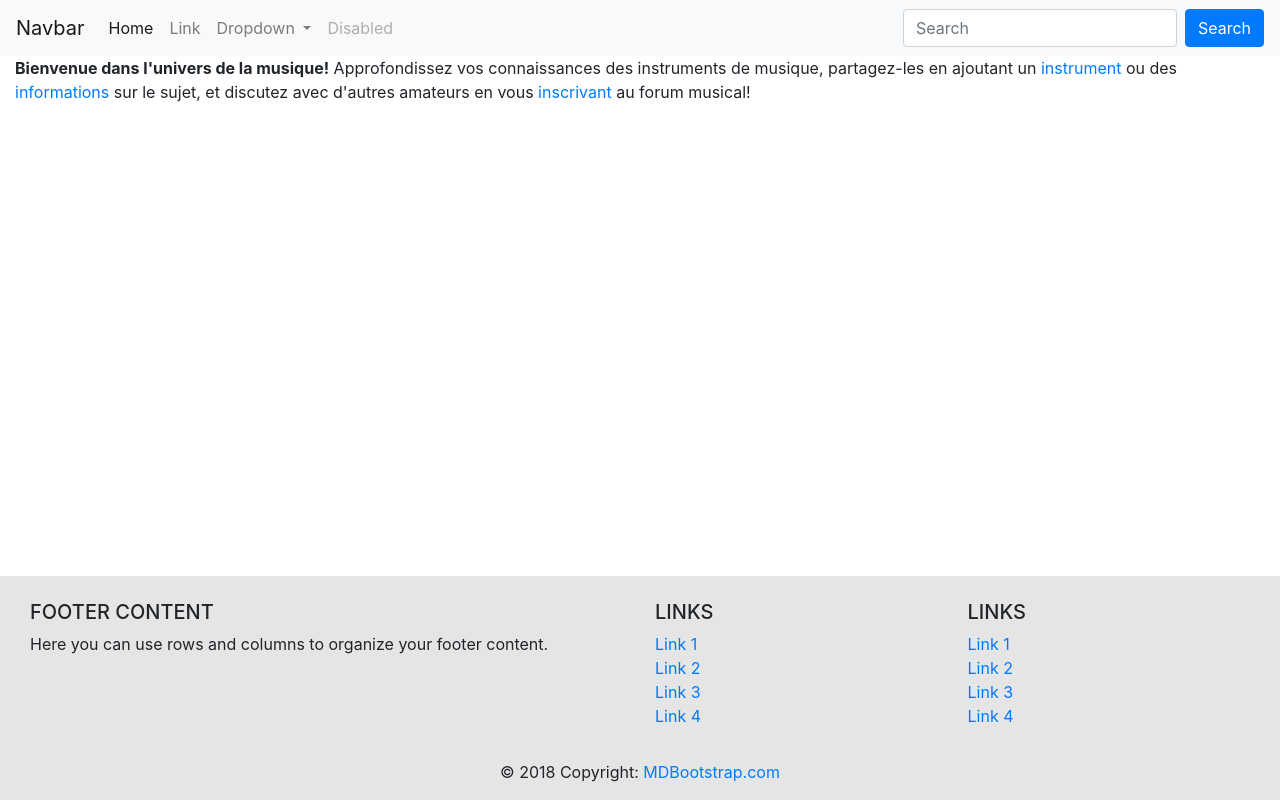
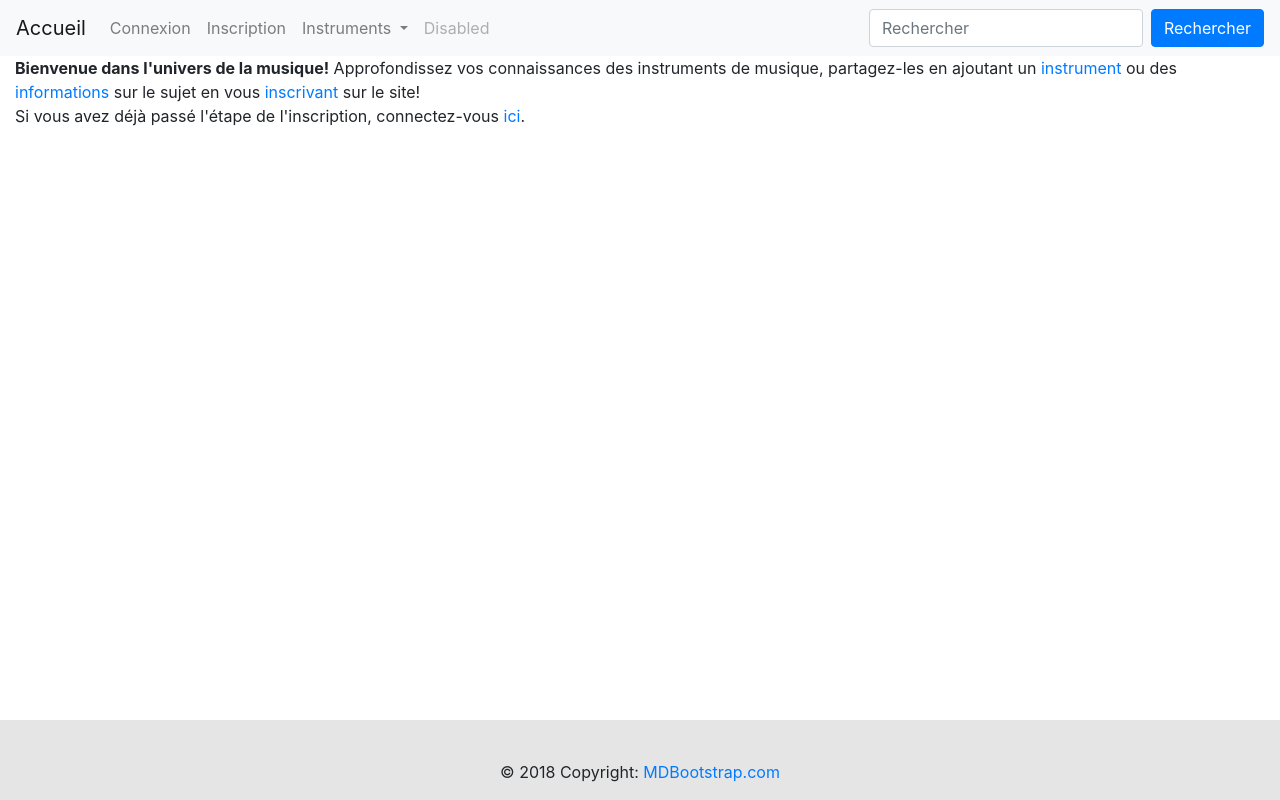
Before and after one commit to ramiandrasoaf/projetnfa021, a PHP site: page / in a window 1280 px wide. Run offline with PHP 8.4, Linux system fonts and the light colour scheme.

Commit message:
suppression libellé

```diff
--- a/ajout_instr.php
+++ b/ajout_instr.php
@@ -26,7 +26,11 @@
         <div class="mb-2">
             Type :
             <span class="error" id="instr_type_error"></span>
-            <div id="instr_type_content"></div>
+            <br id="instr_type_content">
+                <input type="radio" id="1" name="choice">Instrument à cordes </br>
+                <input type="radio" id="2" name="choice">Instrument à vent</br>
+                <input type="radio" id="3" name="choice">Instrument à percussion</br>
+            </div>
         </div>
 
         <div class="form-group">
--- a/charger_instrument_type_action.php
+++ b/charger_instrument_type_action.php
@@ -7,7 +7,8 @@ include_once 'inc/db_connection_inc.php';
 //Déclaration des variables globales
 $instrumentTypes = [];
 
-$query = "SELECT id_instr_type, code, libelle FROM `types_instrument` WHERE 1";
+// Preparation de la requête
+$query = "SELECT id_instr_type, code, libelle FROM `types_instrument` WHERE password=password_hash()";
 
 $result = mysqli_query($con, $query) or die(mysqli_error($con));
 
--- a/inc/footer_inc.php
+++ b/inc/footer_inc.php
@@ -1,77 +1,5 @@
 <!-- Footer -->
 <footer class="container-fluid page-footer font-small blue pt-4 abs-bottom">
-
-    <!-- Footer Links -->
-    <div class="container-fluid text-center text-md-left">
-
-        <!-- Grid row -->
-        <div class="row">
-
-            <!-- Grid column -->
-            <div class="col-md-6 mt-md-0 mt-3">
-
-                <!-- Content -->
-                <h5 class="text-uppercase">Footer Content</h5>
-                <p>Here you can use rows and columns to organize your footer content.</p>
-
-            </div>
-            <!-- Grid column -->
-
-            <hr class="clearfix w-100 d-md-none pb-3">
-
-            <!-- Grid column -->
-            <div class="col-md-3 mb-md-0 mb-3">
-
-                <!-- Links -->
-                <h5 class="text-uppercase">Links</h5>
-
-                <ul class="list-unstyled">
-                    <li>
-                        <a href="#!">Link 1</a>
-                    </li>
-                    <li>
-                        <a href="#!">Link 2</a>
-                    </li>
-                    <li>
-                        <a href="#!">Link 3</a>
-                    </li>
-                    <li>
-                        <a href="#!">Link 4</a>
-                    </li>
-                </ul>
-
-            </div>
-            <!-- Grid column -->
-
-            <!-- Grid column -->
-            <div class="col-md-3 mb-md-0 mb-3">
-
-                <!-- Links -->
-                <h5 class="text-uppercase">Links</h5>
-
-                <ul class="list-unstyled">
-                    <li>
-                        <a href="#!">Link 1</a>
-                    </li>
-                    <li>
-                        <a href="#!">Link 2</a>
-                    </li>
-                    <li>
-                        <a href="#!">Link 3</a>
-                    </li>
-                    <li>
-                        <a href="#!">Link 4</a>
-                    </li>
-                </ul>
-
-            </div>
-            <!-- Grid column -->
-
-        </div>
-        <!-- Grid row -->
-
-    </div>
-    <!-- Footer Links -->
 
     <!-- Copyright -->
     <div class="footer-copyright text-center py-3">© 2018 Copyright:
--- a/inc/header_inc.php
+++ b/inc/header_inc.php
@@ -1,5 +1,5 @@
 <nav class="navbar navbar-expand-lg navbar-light bg-light">
-    <a class="navbar-brand" href="#">Navbar</a>
+    <a class="navbar-brand" href="index.php">Accueil</a>
     <button class="navbar-toggler" type="button" data-toggle="collapse" data-target="#navbarSupportedContent"
             aria-controls="navbarSupportedContent" aria-expanded="false" aria-label="Toggle navigation">
         <span class="navbar-toggler-icon"></span>
@@ -7,22 +7,23 @@
 
     <div class="collapse navbar-collapse" id="navbarSupportedContent">
         <ul class="navbar-nav mr-auto">
-            <li class="nav-item active">
-                <a class="nav-link" href="#">Home <span class="sr-only">(current)</span></a>
+            <li class="nav-item">
+                <a class="nav-link" href="connexion.php">Connexion <span class="sr-only">(current)</span></a>
             </li>
             <li class="nav-item">
-                <a class="nav-link" href="#">Link</a>
+                <a class="nav-link" href="inscription.php">Inscription</a>
             </li>
             <li class="nav-item dropdown">
                 <a class="nav-link dropdown-toggle" href="#" id="navbarDropdown" role="button"
                    data-toggle="dropdown" aria-haspopup="true" aria-expanded="false">
-                    Dropdown
+                    Instruments
                 </a>
                 <div class="dropdown-menu" aria-labelledby="navbarDropdown">
-                    <a class="dropdown-item" href="#">Action</a>
-                    <a class="dropdown-item" href="#">Another action</a>
+                    <a class="dropdown-item" href="#">Instruments à cordes</a>
+                    <a class="dropdown-item" href="#">Instruments à vent</a>
+                    <a class="dropdown-item" href="">Instruments à percussion</a>
                     <div class="dropdown-divider"></div>
-                    <a class="dropdown-item" href="#">Something else here</a>
+                    <a class="dropdown-item" href=""></a>
                 </div>
             </li>
             <li class="nav-item">
@@ -30,8 +31,8 @@
             </li>
         </ul>
         <form class="form-inline my-2 my-lg-0">
-            <input class="form-control mr-sm-2" type="search" placeholder="Search" aria-label="Search">
-            <button class="btn btn-primary my-2 my-sm-0" type="submit">Search</button>
+            <input class="form-control mr-sm-2" type="search" placeholder="Rechercher" aria-label="Search">
+            <button class="btn btn-primary my-2 my-sm-0" type="submit">Rechercher</button>
         </form>
     </div>
 </nav>
--- a/index.php
+++ b/index.php
@@ -10,8 +10,9 @@
     <main>
         <b>Bienvenue dans l'univers de la musique!</b> Approfondissez vos connaissances des instruments de musique,
         partagez-les en ajoutant un <a href="ajout_instr.php">instrument</a> ou des <a
-                href="ajout_info.php">informations</a> sur le sujet, et discutez avec d'autres amateurs en vous
-        <a href="inscription.php">inscrivant</a> au forum musical!
+                href="ajout_info.php">informations</a> sur le sujet en vous
+        <a href="inscription.php">inscrivant</a> sur le site!</br>Si vous avez déjà passé l'étape de l'inscription,
+        connectez-vous <a href="connexion.php">ici</a>.
     </main>
 </div>
 <?php  include_once "inc/footer_inc.php";?>
--- a/inscription_action.php
+++ b/inscription_action.php
@@ -43,7 +43,7 @@ if (!isset($pseudo)) {
 }
 
 if (!isset($phone)) {
-    $erreurs["phone"] = "Le numero de téléphone est obligatoire.";
+    $erreurs["phone"] = "Le numéro de téléphone est obligatoire.";
     $erreurExists = true;
 }
 
@@ -63,10 +63,10 @@ if ($confirmPassword !== $password) {
 }
 
 if (!isset($email)) {
-    $erreurs["email"] = "Le e-amil est obligatoire.";
+    $erreurs["email"] = "L'e-mail est obligatoire.";
     $erreurExists = true;
 } else if (!preg_match(EMAIL_REGEX, $email)) {
-    $erreurs["email"] = "Le format de l'e-amil est incorrect. (xxxx@yyyy.zzz)";
+    $erreurs["email"] = "Le format de l'e-mail est incorrect. (xxxx@yyyy.zzz)";
     $erreurExists = true;
 }
 // --Fin validation
--- a/js/instrument.js
+++ b/js/instrument.js
@@ -123,6 +123,6 @@ $(function () {
         $.get("charger_instrument_type_action.php", success, "json").fail(fail);
     }
 
-    chargerInstrumentType();
+    // chargerInstrumentType();
 
 });
```
Also changed, not shown: connexion.php (added, +34 -0 lines), connexion_action.php (added, +24 -0 lines).
